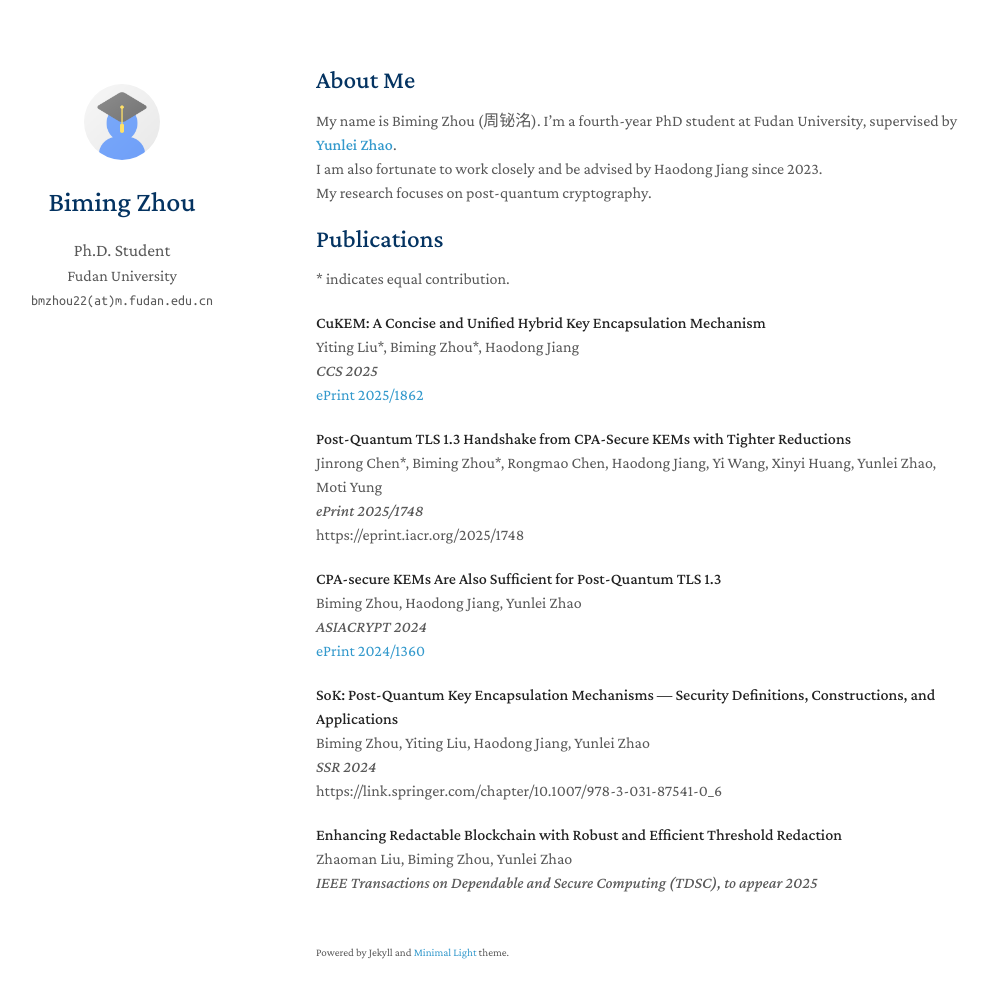
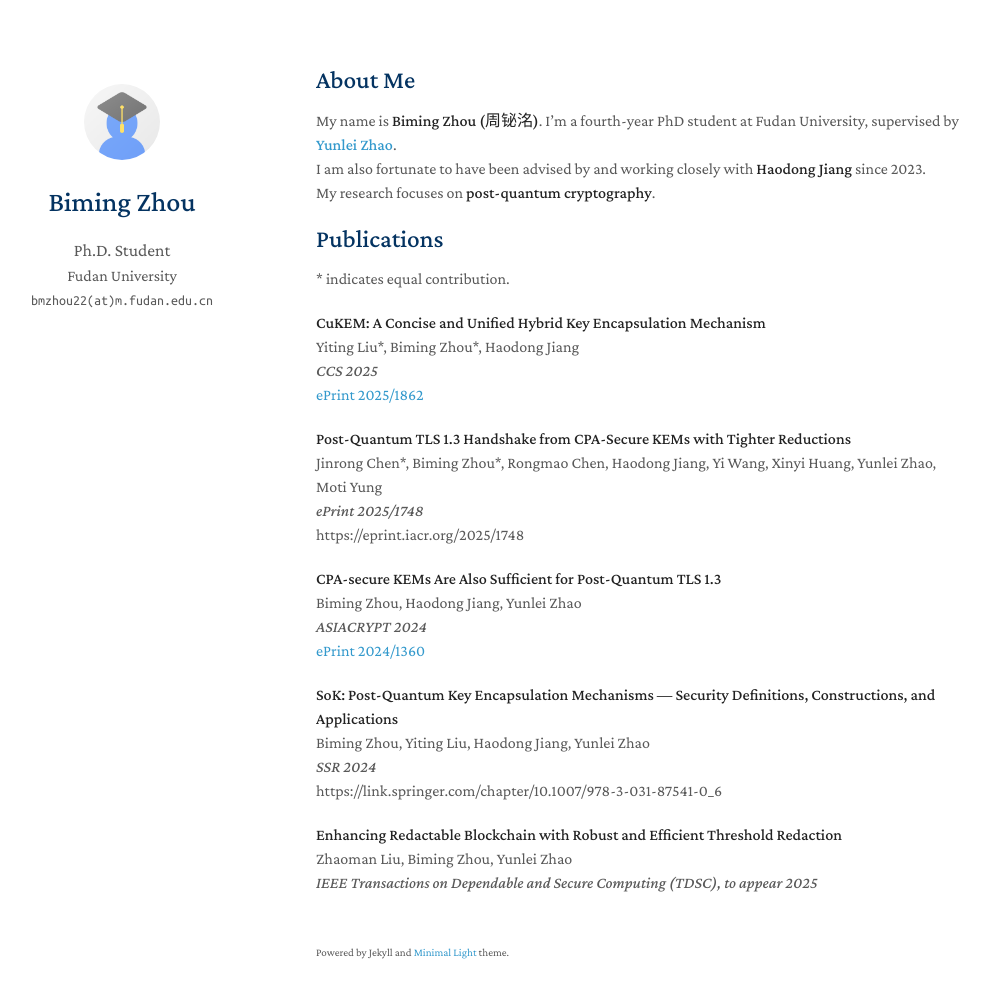
Before and after one commit to bimingzhou/bimingzhou.github.io, a Jekyll site: the page built from index.md, in a window 1280 px wide and 1033 px high. Shown: the top 998 px of the window, without its empty margins (154-1144 px from the left). Built offline with Jekyll 4.4.1, drawn with Linux system fonts in a browser that asks for light colours; a style sheet for code colours, icons or effects is not loaded; our own code applies the rules of GitHub Pages for plain Markdown files.

Commit message:
Update index.md

```diff
--- a/index.md
+++ b/index.md
@@ -4,10 +4,10 @@ layout: homepage
 
 ## About Me
 
-My name is Biming Zhou (周铋洺). I’m a fourth-year PhD student at Fudan University, supervised by
+My name is **Biming Zhou (周铋洺)**. I’m a fourth-year PhD student at Fudan University, supervised by
 **[Yunlei Zhao](https://cs.fudan.edu.cn/3f/ba/c25909a278458/page.htm)**.
-I am also fortunate to work closely and be advised by Haodong Jiang since 2023.
-My research focuses on post-quantum cryptography.
+I am also fortunate to have been advised by and working closely with **Haodong Jiang** since 2023.
+My research focuses on **post-quantum cryptography**.
 
 ## Publications
 \* indicates equal contribution.
```
